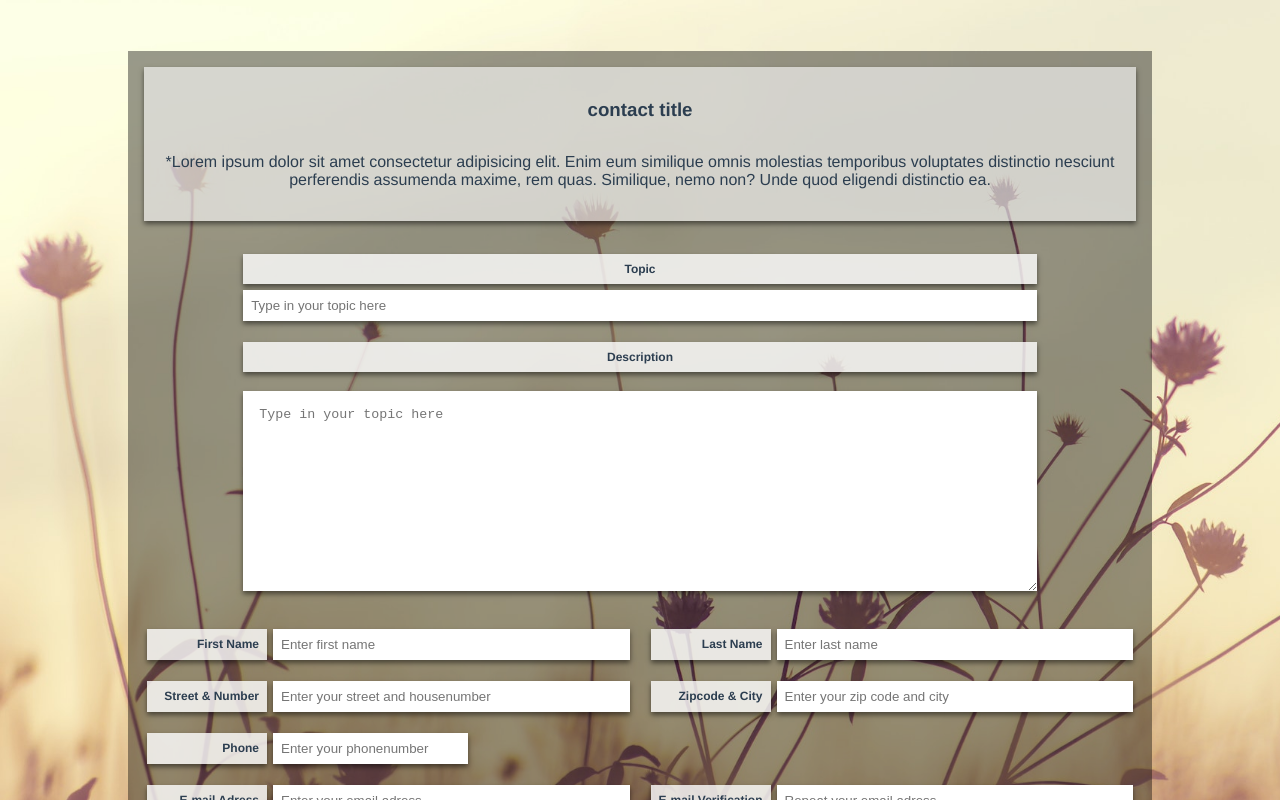
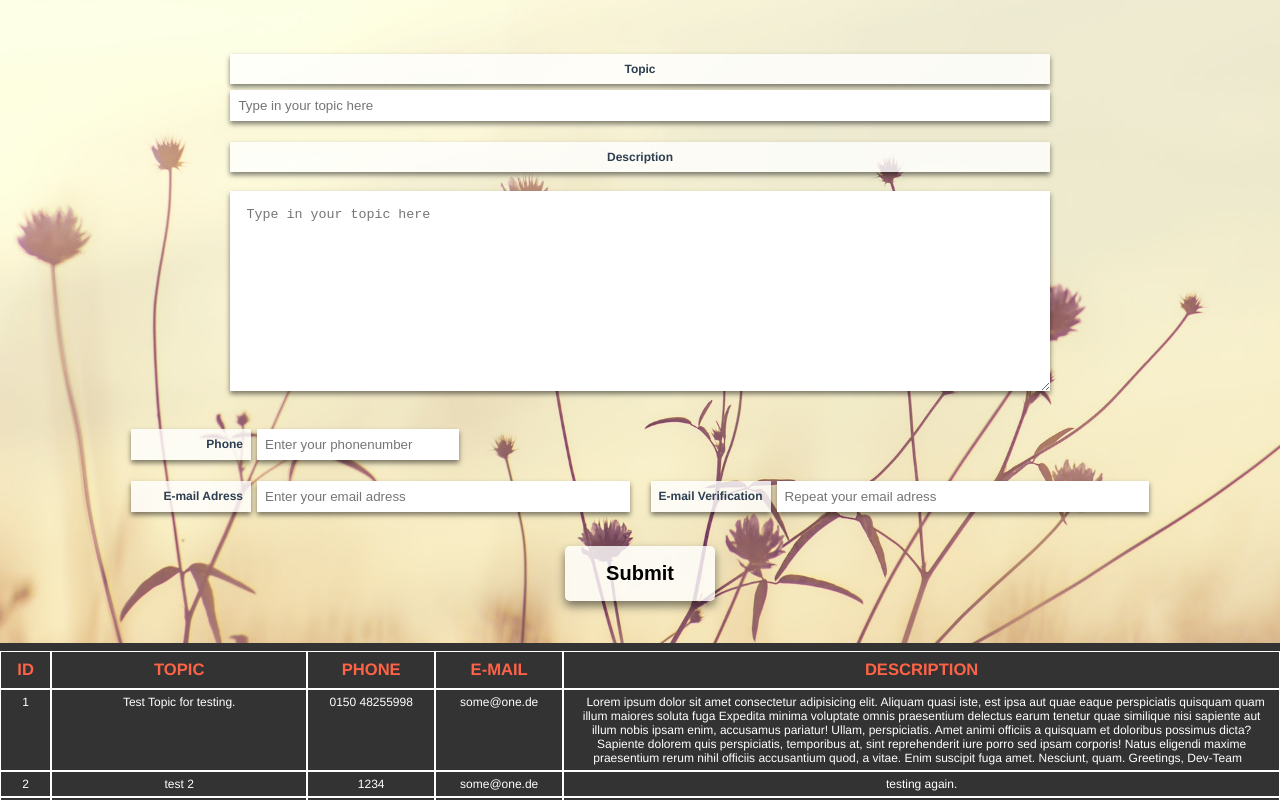
Before and after one commit to TapeMate/vue-contactform, a Vue app: page / in a window 1280 px wide. Shown: the top 800 px of the page. Built offline with nearby package versions, Linux system fonts and the light colour scheme; data requests are answered from the project's data file.

Commit message:
pushing.

```diff
--- a/db.json
+++ b/db.json
@@ -1,16 +1,60 @@
 {
   "contacts": [
     {
-      "topic": "Das ist ein Testbetreff.",
-      "description": "Hier steht ganz viel Text als Dummy. Hier steht ganz viel Text als Dummy.\n\nHier steht ganz viel Text als Dummy.Hier steht ganz viel Text als Dummy.Hier steht ganz viel Text als Dummy.Hier steht ganz viel Text als Dummy.Hier steht ganz viel Text als Dummy.Hier steht ganz viel Text als Dummy.Hier steht ganz viel Text als Dummy.Hier steht ganz viel Text als Dummy.Hier steht ganz viel Text als Dummy.Hier steht ganz viel Text als Dummy.\n\nHier steht ganz viel Text als Dummy.Hier steht ganz viel Text als Dummy.Hier steht ganz viel Text als Dummy.Hier steht ganz viel Text als Dummy.Hier steht ganz viel Text als Dummy.Hier steht ganz viel Text als Dummy.Hier steht ganz viel Text als Dummy.Hier steht ganz viel Text als Dummy.\n\nbis denn\nschüss",
-      "firstName": "horst",
-      "lastName": "for ever",
-      "streetNumber": "horstweg 66",
-      "zipCity": "01548 musterdorf",
-      "phone": "0123456789",
+      "topic": "Test Topic for testing.",
+      "description": "Lorem ipsum dolor sit amet consectetur adipisicing elit. Aliquam quasi iste, est ipsa aut quae eaque perspiciatis quisquam quam illum maiores soluta fuga Expedita minima voluptate omnis praesentium delectus earum tenetur quae similique nisi sapiente aut illum nobis ipsam enim, accusamus pariatur! Ullam, perspiciatis. Amet animi officiis a quisquam et doloribus possimus dicta?\nSapiente dolorem quis perspiciatis, temporibus at, sint reprehenderit iure porro sed ipsam corporis! Natus eligendi maxime praesentium rerum nihil officiis accusantium quod, a vitae. Enim suscipit fuga amet. Nesciunt, quam.\n\nGreetings,\nDev-Team",
+      "phone": "0150 48255998",
       "email": "some@one.de",
       "verifyEmail": "some@one.de",
       "id": 1
+    },
+    {
+      "topic": "test 2",
+      "description": "testing again.",
+      "phone": "1234",
+      "email": "some@one.de",
+      "verifyEmail": "some@one.de",
+      "id": 2
+    },
+    {
+      "topic": "Und noch einer....",
+      "description": "Lorem ipsum dolor sit amet consectetur adipisicing elit. Aliquam quasi iste, est ipsa aut quae eaque perspiciatis quisquam quam illum maiores soluta fuga Expedita minima voluptate omnis praesentium delectus earum tenetur quae similique nisi sapiente aut illum nobis ipsam enim, accusamus pariatur! Ullam, perspiciatis. Amet animi officiis a quis",
+      "phone": "87941654984165153",
+      "email": "some@one.de",
+      "verifyEmail": "some@one.de",
+      "id": 3
+    },
+    {
+      "topic": "test 4",
+      "description": "Lorem ipsum dolor sit amet consectetur adipisicing elit. Aliquam quasi iste, est ipsa aut quae eaque perspiciatis quisquam quam illum maiores soluta fuga Expedita minima",
+      "phone": "125156456",
+      "email": "some@one.de",
+      "verifyEmail": "some@one.de",
+      "id": 4
+    },
+    {
+      "topic": "",
+      "description": "",
+      "phone": "",
+      "email": "",
+      "verifyEmail": "",
+      "id": 5
+    },
+    {
+      "topic": "",
+      "description": "",
+      "phone": "",
+      "email": "",
+      "verifyEmail": "",
+      "id": 6
+    },
+    {
+      "topic": "",
+      "description": "",
+      "phone": "",
+      "email": "",
+      "verifyEmail": "",
+      "id": 7
     }
   ]
 }
--- a/src/components/ContactForm.vue
+++ b/src/components/ContactForm.vue
@@ -1,16 +1,5 @@
 <template>
   <div class="form-container">
-    <div class="blackbody">
-      <div class="form-entry-info">
-        <h3>contact title</h3>
-        <p>
-          *Lorem ipsum dolor sit amet consectetur adipisicing elit. Enim eum
-          similique omnis molestias temporibus voluptates distinctio nesciunt
-          perferendis assumenda maxime, rem quas. Similique, nemo non? Unde quod
-          eligendi distinctio ea.
-        </p>
-      </div>
-
     <form @submit="onSubmit">
       <div class="input-control">
         <label for="contact-topic">Topic</label>
@@ -33,7 +22,7 @@
         />
       </div>
 
-        <div class="input-container">
+      <!-- <div class="input-container">
           <div class="input-control">
             <label for="firstName">First Name</label>
             <input
@@ -77,7 +66,7 @@
               placeholder="Enter your zip code and city"
             />
           </div>
-        </div>
+        </div> -->
 
       <div class="input-container">
         <div class="input-control">
@@ -116,7 +105,6 @@
       <button type="submit">Submit</button>
     </form>
   </div>
-  </div>
 </template>
 
 <script>
@@ -126,10 +114,10 @@ export default {
     return {
       topic: "",
       description: "",
-      firstName: "",
-      lastName: "",
-      streetNumber: "",
-      zipCity: "",
+      // firstName: "",
+      // lastName: "",
+      // streetNumber: "",
+      // zipCity: "",
       phone: "",
       email: "",
       verifyEmail: "",
@@ -142,10 +130,10 @@ export default {
       const newContact = {
         topic: this.topic,
         description: this.description,
-        firstName: this.firstName,
-        lastName: this.lastName,
-        streetNumber: this.streetNumber,
-        zipCity: this.zipCity,
+        // firstName: this.firstName,
+        // lastName: this.lastName,
+        // streetNumber: this.streetNumber,
+        // zipCity: this.zipCity,
         phone: this.phone,
         email: this.email,
         verifyEmail: this.verifyEmail,
@@ -157,10 +145,10 @@ export default {
       // resets input values.
       this.topic = "";
       this.description = "";
-      this.firstName = "";
-      this.lastName = "";
-      this.streetNumber = "";
-      this.zipCity = "";
+      // this.firstName = "";
+      // this.lastName = "";
+      // this.streetNumber = "";
+      // this.zipCity = "";
       this.phone = "";
       this.email = "";
       this.verifyEmail = "";
--- /dev/null
+++ b/src/components/ShowContacts.vue
@@ -0,0 +1,100 @@
+<template>
+  <div class="container-main">
+    <div class="contact-header-wrapper">
+      <div class="contact-header">
+        <h5>ID</h5>
+      </div>
+      <div class="contact-header">
+        <h5>TOPIC</h5>
+      </div>
+      <div class="contact-header">
+        <h5>PHONE</h5>
+      </div>
+      <div class="contact-header">
+        <h5>E-MAIL</h5>
+      </div>
+      <div class="contact-header">
+        <h5>DESCRIPTION</h5>
+      </div>
+    </div>
+    <div v-for="item in data" :key="item.id" class="contact-data-column">
+      <div class="contact-id">
+        <span>{{ item.id }}</span>
+      </div>
+      <div class="contact-topic">
+        <span>{{ item.topic }}</span>
+      </div>
+      <div class="contact-phone">
+        <span>{{ item.phone }}</span>
+      </div>
+      <div class="contact-email">
+        <span>{{ item.email }}</span>
+      </div>
+      <div class="contact-description">
+        <span>{{ item.description }}</span>
+      </div>
+    </div>
+  </div>
+</template>
+
+<script>
+export default {
+  name: "ShowContacts",
+  data() {
+    return {
+      data: [],
+    };
+  },
+  mounted() {
+    fetch("http://localhost:3000/contacts")
+      .then((response) => response.json())
+      .then((data) => {
+        this.data = data;
+      });
+  },
+};
+</script>
+
+<style scoped>
+* {
+  margin: 0;
+  padding: 0;
+  box-sizing: border-box;
+}
+.container-main {
+  width: 100%;
+}
+.contact-header-wrapper {
+  width: 100%;
+  display: grid;
+  grid-template-columns: 4% 20% 10% 10% 56%;
+}
+.contact-data-column {
+  width: 100%;
+  height: max-content;
+  display: grid;
+  grid-template-columns: 4% 20% 10% 10% 56%;
+  color: white;
+}
+.contact-id,
+.contact-topic,
+.contact-phone,
+.contact-email,
+.contact-description {
+  padding: 5px;
+  border: 1px solid white;
+  width: 100%;
+  font-size: 12px;
+}
+
+span {
+  padding: 0.5rem;
+}
+.contact-header {
+  color: tomato;
+  font-size: 20px;
+  border: 1px solid white;
+  margin-top: 0.5rem;
+  padding: 0.5rem;
+}
+</style>
--- /dev/null
+++ b/src/views/DataView.vue
@@ -0,0 +1,16 @@
+<template>
+  <div class="data-container">
+    <DisplayData />
+  </div>
+</template>
+
+<script>
+import DisplayData from "../components/DisplayData.vue";
+
+export default {
+  name: "DataView",
+  components: { DisplayData },
+};
+</script>
+
+<style></style>
--- a/src/views/HomeView.vue
+++ b/src/views/HomeView.vue
@@ -1,20 +1,26 @@
 <template>
   <div class="test-container">
     <!-- with @the button submit event is triggert as well -->
-    <ContactForm @add-contact="onAddContact" />
+    <ContactForm @add-contact="addContact" />
+    <ShowContacts />
+    <DataView />
   </div>
 </template>
 
 <script>
 import ContactForm from "../components/ContactForm.vue";
+import ShowContacts from "../components/ShowContacts.vue";
+import DataView from "./DataView.vue";
 
 export default {
   name: "ContactView",
   components: {
     ContactForm,
+    ShowContacts,
+    DataView,
   },
   methods: {
-    onAddContact(newContact) {
+    addContact(newContact) {
       fetch("http://localhost:3000/contacts", {
         method: "POST",
         headers: {
@@ -37,5 +43,7 @@ export default {
 <style scoped>
 .test-container {
   display: flex;
+  flex-direction: column;
+  width: 100%;
 }
 </style>
--- a/vue.config.js
+++ b/vue.config.js
@@ -1,15 +1,15 @@
-// module.exports = {
-//   devServer: {
-//     proxy: {
-//       "^/api": {
-//         target: "http://localhost:3000",
-//         changeOrigin: true,
-//         logLebel: "debug",
-//         pathRewrite: { "^/api": "/" },
-//       },
-//     },
-//   },
-// };
+module.exports = {
+  devServer: {
+    proxy: {
+      "^/api": {
+        target: "http://localhost:3000",
+        changeOrigin: true,
+        logLebel: "debug",
+        pathRewrite: { "^/api": "/" },
+      },
+    },
+  },
+};
 
 const { defineConfig } = require("@vue/cli-service");
 module.exports = defineConfig({
```
Also changed, not shown: src/main.js (+7 -4 lines), src/router/data.js (added, +17 -0 lines). Lines whose indentation alone changed are shown as unchanged.
